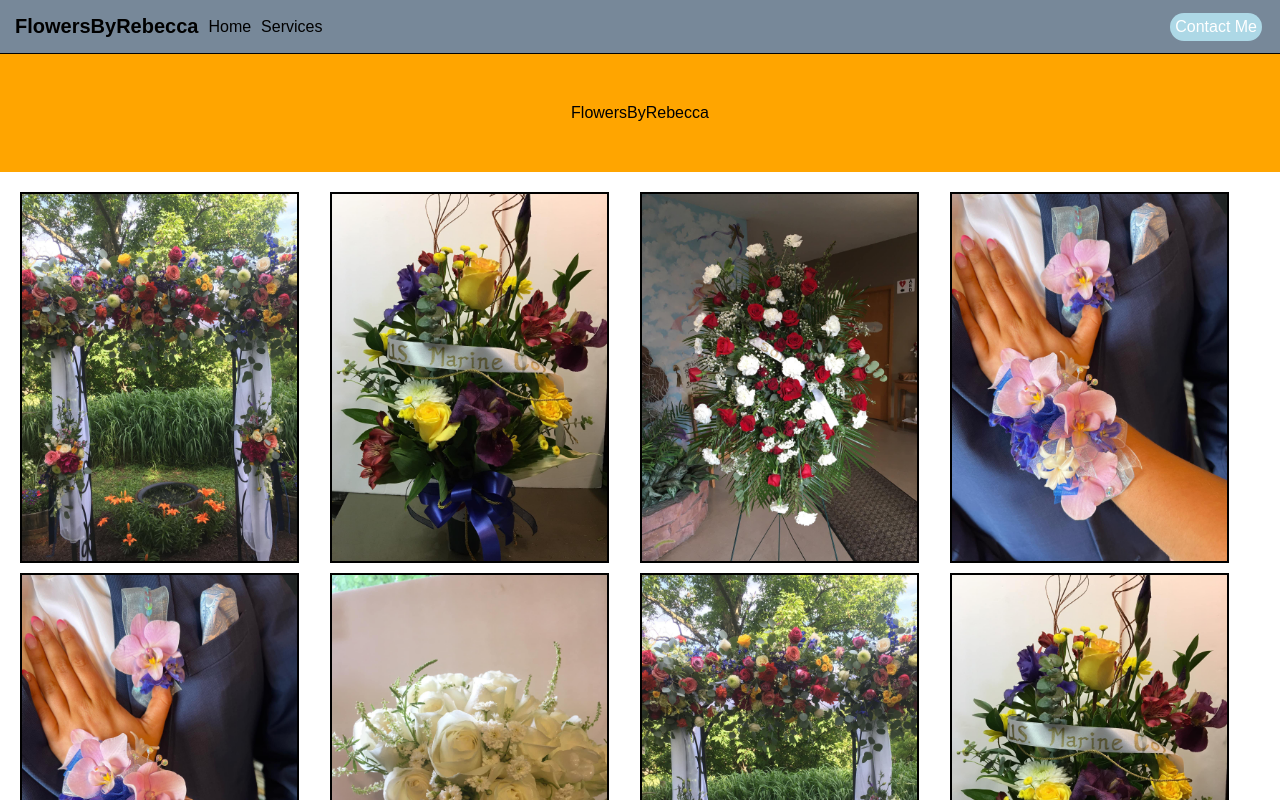
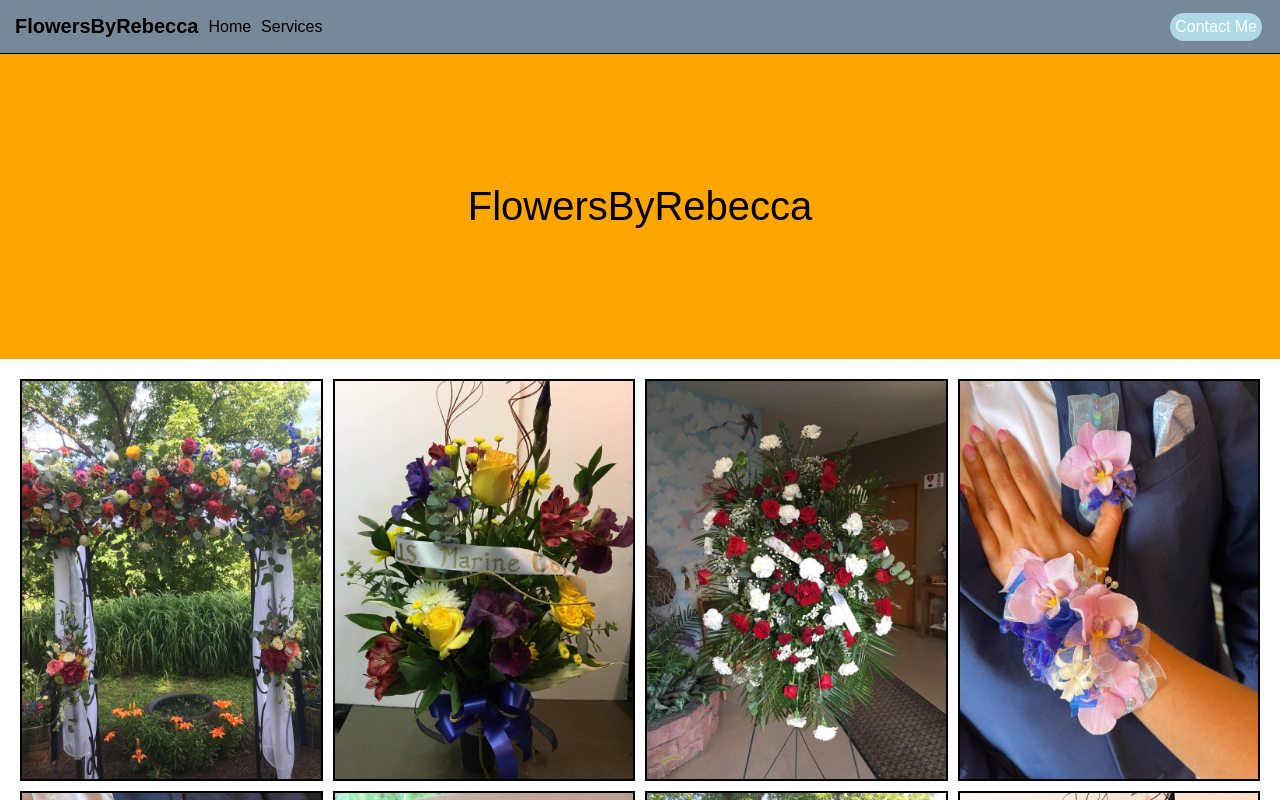
Before and after one commit to AlexOcegueda/FlowersByRebecca, a React (Create React App) app: page / in a window 1280 px wide. Shown: the top 800 px of the page. Built offline with nearby package versions, Linux system fonts and the light colour scheme.

Commit message:
Made banner and text bigger

```diff
--- a/src/pages/HomeStyle.js
+++ b/src/pages/HomeStyle.js
@@ -2,12 +2,18 @@ import styled from "styled-components";
 
 export const BannerContainer = styled.div`
     background-color: orange;
-    padding: 50px;
+    padding: 130px;
     display: flex;
     justify-content: center;
 `;
 
 export const BannerText = styled.div`
+    font-weight: 500;
+    font-size: 40px;
+
+    @media (max-width: 400px){
+        font-size: 30px;
+    }
 `;
 
 export const ContentContainer = styled.div`
@@ -15,9 +21,11 @@ export const ContentContainer = styled.div`
     display: grid;
     grid-template-columns: auto auto auto auto;
     row-gap: 10px;
+    column-gap: 10px;
+
 `;
 
 export const ContentItem = styled.img`
     border: 2px solid black;
-    width: 90%;
+    width: 100%;
 `;
```
